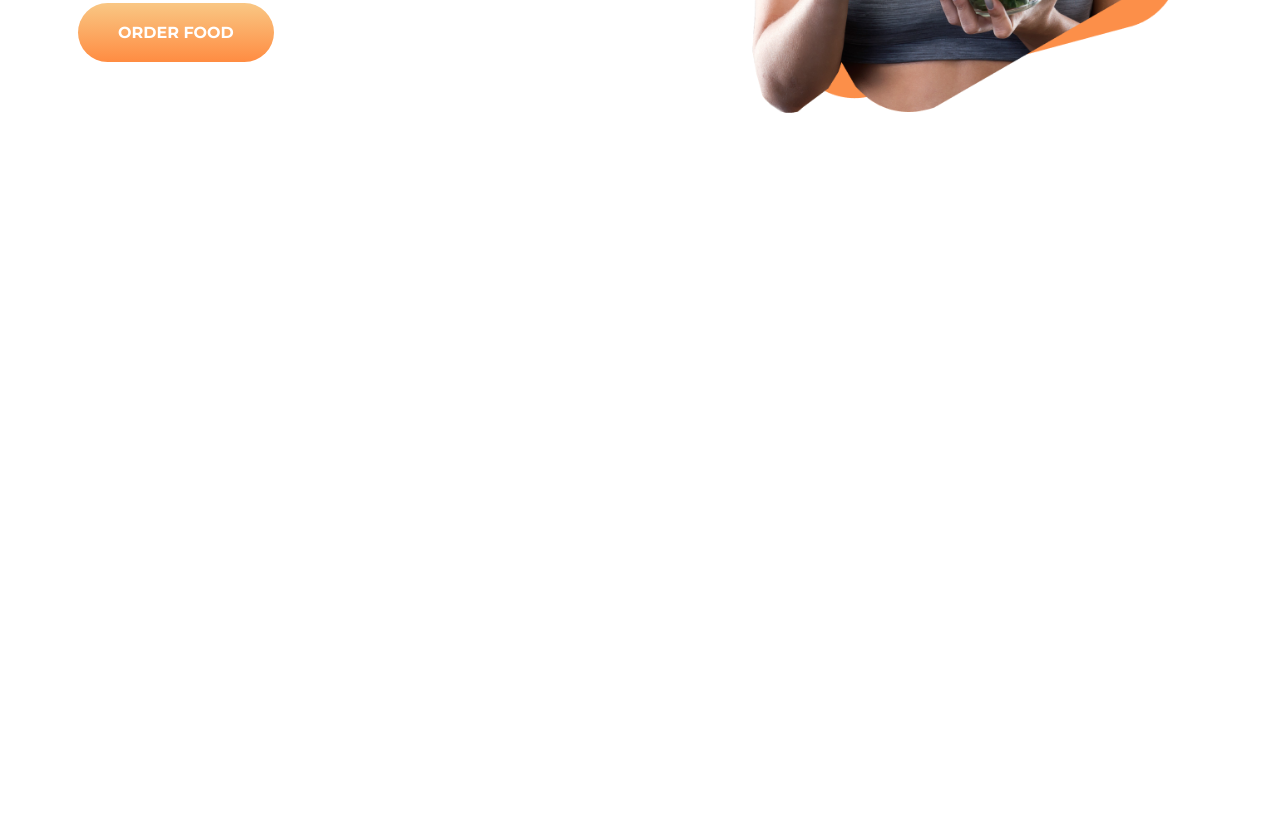
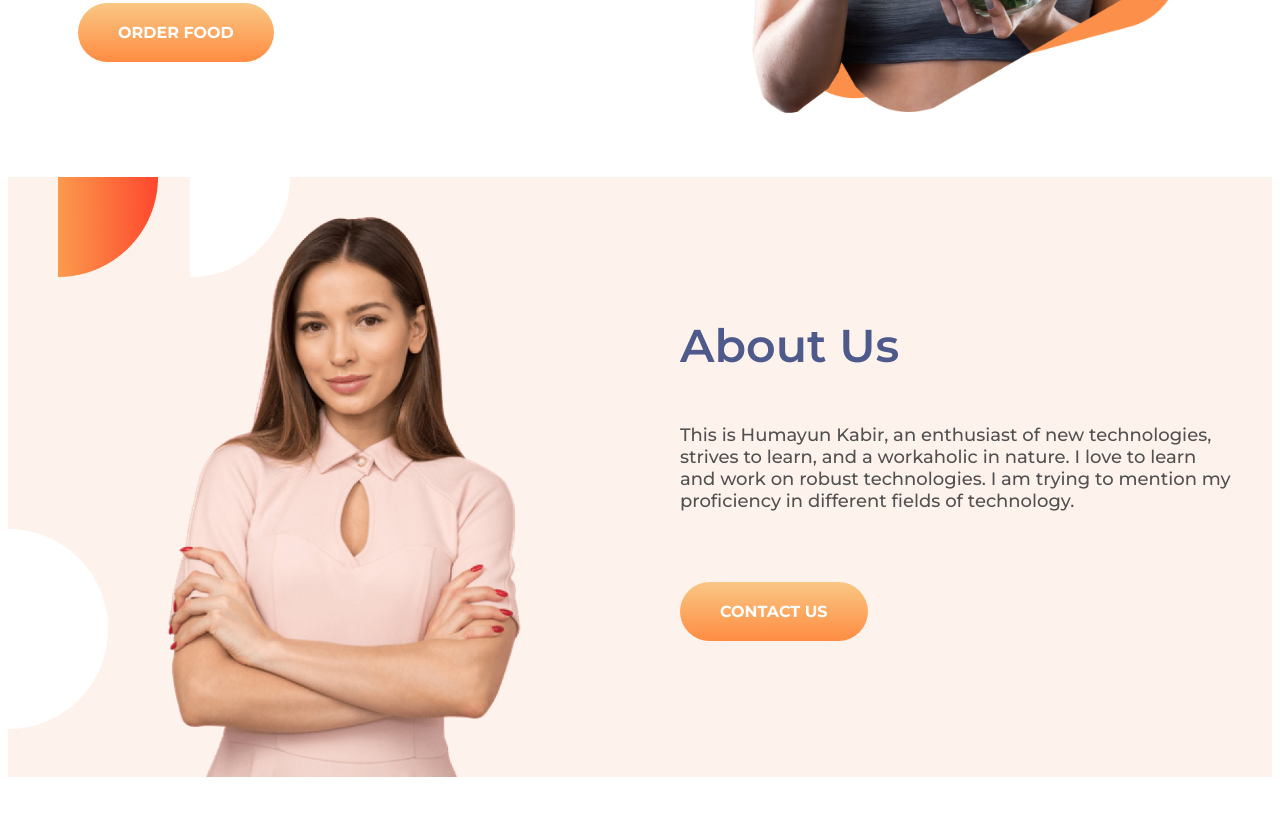
Before and after one commit to mhkmcp/ph-assignment-01, a plain HTML site: page index.html in a window 1280 px wide. Shown: the part 525-1345 px from the top of the page. Before the commit the page ends 800 px from the top, so only its background shows below. Drawn offline with Linux system fonts and the light colour scheme.

Commit message:
02: added about

```diff
--- a/index.html
+++ b/index.html
@@ -30,6 +30,20 @@
         </div>
     </section>
 
+    <section id="about-section" class="about">
+        <div class="about--left half-width">
+            <img src="images/female/lady08.png" alt="about left image">
+        </div>
+        <div class="about--right half-width">
+            <h2>About <span class="about-me">Us</span></h2>
+            <p>This is Humayun Kabir, an enthusiast of new technologies, strives to learn, and a workaholic in nature. I
+                love to learn and work on robust technologies. I am trying to mention my proficiency in different fields
+                of technology.</p>
+            <a class="about--right-contact link" href="#" target="_blank">Contact Us</a>
+        </div>
+    </section>
+
+
 </body>
 
 </html>
--- a/style.css
+++ b/style.css
@@ -21,6 +21,15 @@ h1 {
     font-size: 56px;
     font-weight: 600;
 }
+h2 {
+    font-size: 46px;
+    font-weight: 600;
+}
+p {
+    font-size: 18px;
+    font-weight: 500;
+    color:rgb(82, 81, 81);
+}
 
 /* BANNER SECTION */
 .banner {
@@ -40,9 +49,6 @@ h1 {
 .banner--left p {
     margin: 60px;
     margin-left: 0;
-    font-size: 18px;
-    font-weight: 500;
-    color: rgb(82, 81, 81);
 }
 .banner--left-order {
     margin-top: 50px;
@@ -51,3 +57,38 @@ h1 {
     float: right;
     width: 95%;
 }
+
+/* ABOUT SECTION */
+
+.about {
+    display:flex;
+    margin-left: 0;
+    background-image: url(images/shapes/7.png);
+    background-repeat: no-repeat;
+}
+.about--left {
+    margin: 40px;
+    height: 560px;
+}
+.about--left img {
+    height: 100%;
+    margin: 0 auto;
+    margin-left: 120px;
+}
+.about--right {
+    margin-top: 20px;
+}
+.about--right h2 {
+    margin-top: 120px;
+    margin-bottom: 30px;
+    color: #4e598c;
+}
+
+.about--right p {
+    margin: 50px 0;
+    margin-bottom: 90px;
+    margin-right:  40px;
+}
+.about--right-contact {
+    margin-top: 100px;
+}
```
